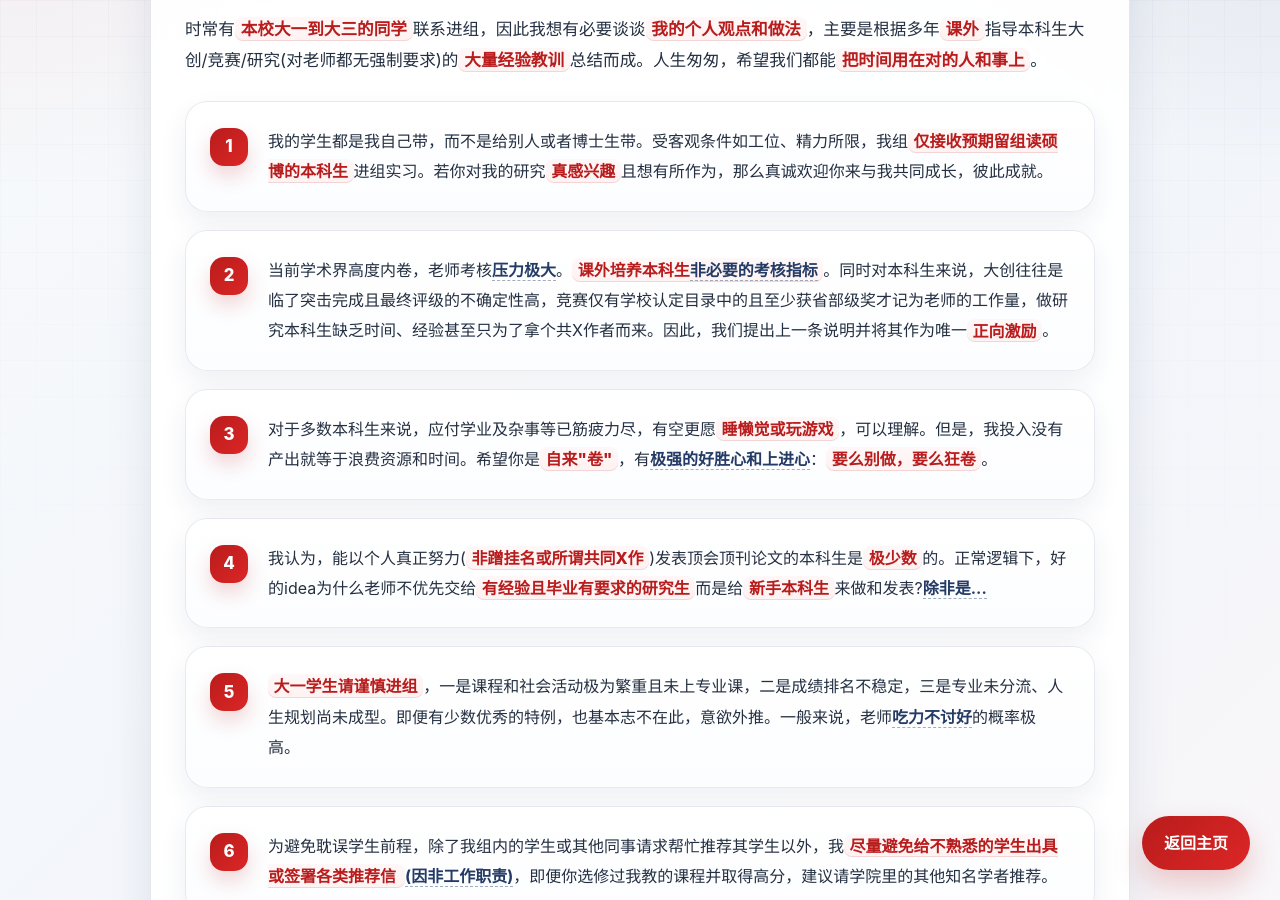
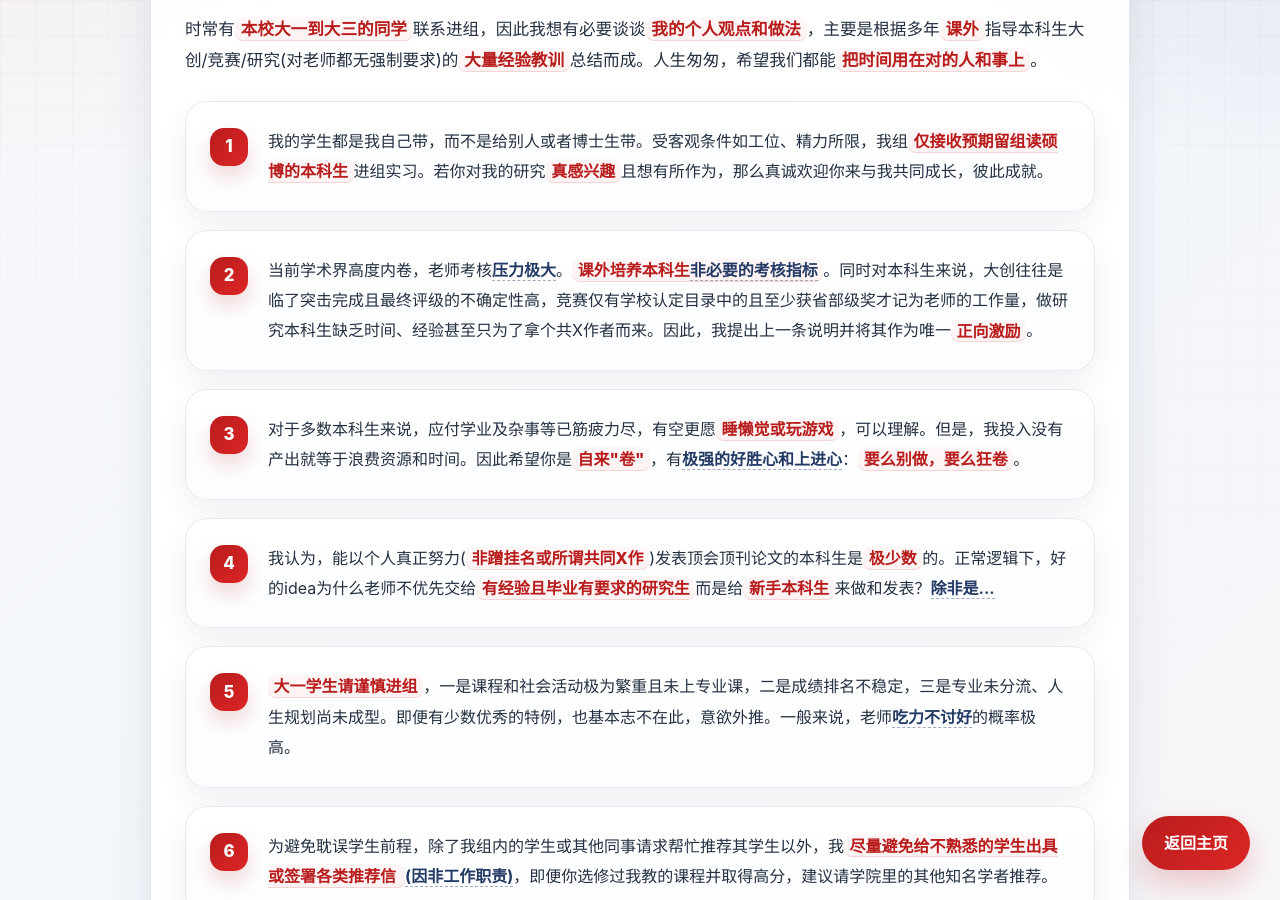
Before and after one commit to fangvv/Homepage, a Jekyll site: the page faq.html, which Jekyll copies as it is, in a window 1280 px wide and 900 px high, scrolled down 315 px. Built offline with Jekyll 4.4.1, drawn with Linux system fonts in a browser that asks for light colours; comment, search, counter and statistics services are not loaded.

Commit message:
update faqs

```diff
--- a/faq.html
+++ b/faq.html
@@ -349,9 +349,9 @@
             <ol>
                 <li>我的学生都是我自己带，而不是给别人或者博士生带。受客观条件如工位、精力所限，我组<strong>仅接收预期留组读硕博的本科生</strong>进组实习。若你对我的研究<strong>真感兴趣</strong>且想有所作为，那么真诚欢迎你来与我共同成长，彼此成就。</li>
 
-<li>当前学术界高度内卷，老师考核<a href="https://www.zhihu.com/question/1976088728318538595" target="_blank">压力极大</a>。<strong>课外培养本科生<a href="https://www.zhihu.com/question/1993742963784848897/answer/1993748322066920997" target="_blank">非必要的考核指标</a></strong>。同时对本科生来说，大创往往是临了突击完成且最终评级的不确定性高，竞赛仅有学校认定目录中的且至少获省部级奖才记为老师的工作量，做研究本科生缺乏时间、经验甚至只为了拿个共X作者而来。因此，我们提出上一条说明并将其作为唯一<strong>正向激励</strong>。</li>
-                <li>对于多数本科生来说，应付学业及杂事等已筋疲力尽，有空更愿<strong>睡懒觉或玩游戏</strong>，可以理解。但是，我投入没有产出就等于浪费资源和时间。希望你是<strong>自来"卷"</strong>，有<a href="https://p9.itc.cn/q_70/images03/20211231/97b9e0e41e424e699d87b0a6c46add0e.jpeg" target="_blank">极强的好胜心和上进心</a>：<strong>要么别做，要么狂卷</strong>。</li>
-                <li>我认为，能以个人真正努力(<strong>非蹭挂名或所谓共同X作</strong>)发表顶会顶刊论文的本科生是<strong>极少数</strong>的。正常逻辑下，好的idea为什么老师不优先交给<strong>有经验且毕业有要求的研究生</strong>而是给<strong>新手本科生</strong>来做和发表?<a href="https://www.zhihu.com/question/2014876930340569682/answer/2015195763613914710" target="_blank">除非是...</a></li>
+<li>当前学术界高度内卷，老师考核<a href="https://www.zhihu.com/question/1976088728318538595" target="_blank">压力极大</a>。<strong>课外培养本科生<a href="https://www.zhihu.com/question/1993742963784848897/answer/1993748322066920997" target="_blank">非必要的考核指标</a></strong>。同时对本科生来说，大创往往是临了突击完成且最终评级的不确定性高，竞赛仅有学校认定目录中的且至少获省部级奖才记为老师的工作量，做研究本科生缺乏时间、经验甚至只为了拿个共X作者而来。因此，我提出上一条说明并将其作为唯一<strong>正向激励</strong>。</li>
+                <li>对于多数本科生来说，应付学业及杂事等已筋疲力尽，有空更愿<strong>睡懒觉或玩游戏</strong>，可以理解。但是，我投入没有产出就等于浪费资源和时间。因此希望你是<strong>自来"卷"</strong>，有<a href="https://p9.itc.cn/q_70/images03/20211231/97b9e0e41e424e699d87b0a6c46add0e.jpeg" target="_blank">极强的好胜心和上进心</a>：<strong>要么别做，要么狂卷</strong>。</li>
+                <li>我认为，能以个人真正努力(<strong>非蹭挂名或所谓共同X作</strong>)发表顶会顶刊论文的本科生是<strong>极少数</strong>的。正常逻辑下，好的idea为什么老师不优先交给<strong>有经验且毕业有要求的研究生</strong>而是给<strong>新手本科生</strong>来做和发表？<a href="https://www.zhihu.com/question/2014876930340569682/answer/2015195763613914710" target="_blank">除非是...</a></li>
                 <li><strong>大一学生请谨慎进组</strong>，一是课程和社会活动极为繁重且未上专业课，二是成绩排名不稳定，三是专业未分流、人生规划尚未成型。即便有少数优秀的特例，也基本志不在此，意欲外推。一般来说，老师<a href="https://www.zhihu.com/question/519787074/answer/3389339862" target="_blank">吃力不讨好</a>的概率极高。</li>
 
                 <li>为避免耽误学生前程，除了我组内的学生或其他同事请求帮忙推荐其学生以外，我<strong>尽量避免给不熟悉的学生出具或签署各类推荐信 </strong><a href="https://opinion.cw.com.tw/blog/profile/52/article/12180" target="_blank">(因非工作职责)</a>，即便你选修过我教的课程并取得高分，建议请学院里的其他知名学者推荐。</li>
```
